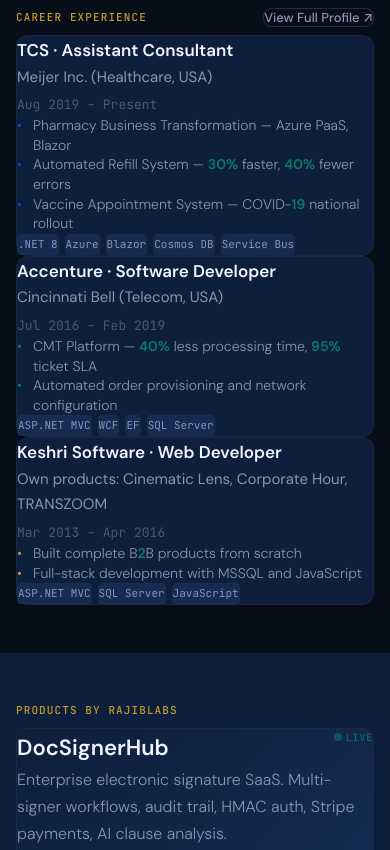
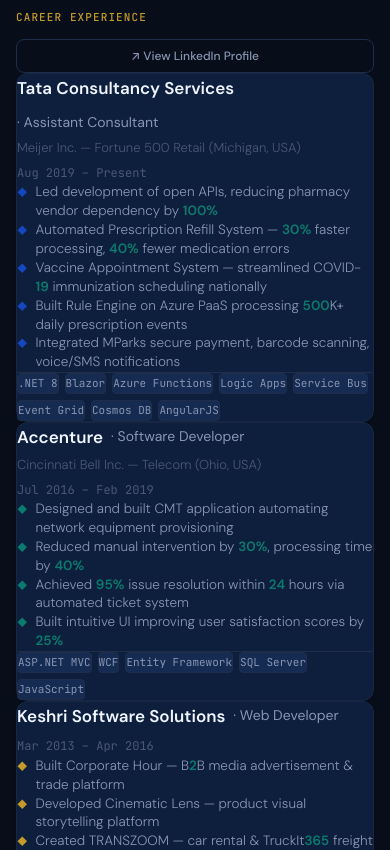
Before and after one commit to rajibmahata/rajiblabs-platform, a React (Vite) app in the folder frontend/: page / in a window 390 px wide. Shown: the part 6060-6910 px from the top of the page. Built offline with nearby package versions, Linux system fonts and the light colour scheme.

Commit message:
fix: Career section — fixed overlapping layout, populated with full resume data, elegant timeline with diamond bullets

```diff
--- a/frontend/src/components/sections/LinkedInSection.tsx
+++ b/frontend/src/components/sections/LinkedInSection.tsx
@@ -2,40 +2,49 @@
 import { motion, useInView } from 'framer-motion';
 import SectionLabel from '../ui/SectionLabel';
 import TechChip from '../ui/TechChip';
+import Button from '../ui/Button';
 
 const careerEntries = [
   {
-    company: 'TCS · Assistant Consultant',
+    company: 'Tata Consultancy Services',
+    role: 'Assistant Consultant',
     period: 'Aug 2019 – Present',
-    client: 'Meijer Inc. (Healthcare, USA)',
+    client: 'Meijer Inc. — Fortune 500 Retail (Michigan, USA)',
     achievements: [
-      'Pharmacy Business Transformation — Azure PaaS, Blazor',
-      'Automated Refill System — 30% faster, 40% fewer errors',
-      'Vaccine Appointment System — COVID-19 national rollout',
+      'Led development of open APIs, reducing pharmacy vendor dependency by 100%',
+      'Automated Prescription Refill System — 30% faster processing, 40% fewer medication errors',
+      'Vaccine Appointment System — streamlined COVID-19 immunization scheduling nationally',
+      'Built Rule Engine on Azure PaaS processing 500K+ daily prescription events',
+      'Integrated MParks secure payment, barcode scanning, voice/SMS notifications',
     ],
-    techStack: ['.NET 8', 'Azure', 'Blazor', 'Cosmos DB', 'Service Bus'],
+    techStack: ['.NET 8', 'Blazor', 'Azure Functions', 'Logic Apps', 'Service Bus', 'Event Grid', 'Cosmos DB', 'AngularJS'],
     color: 'var(--c-accent-blue)',
   },
   {
-    company: 'Accenture · Software Developer',
+    company: 'Accenture',
+    role: 'Software Developer',
     period: 'Jul 2016 – Feb 2019',
-    client: 'Cincinnati Bell (Telecom, USA)',
+    client: 'Cincinnati Bell Inc. — Telecom (Ohio, USA)',
     achievements: [
-      'CMT Platform — 40% less processing time, 95% ticket SLA',
-      'Automated order provisioning and network configuration',
+      'Designed and built CMT application automating network equipment provisioning',
+      'Reduced manual intervention by 30%, processing time by 40%',
+      'Achieved 95% issue resolution within 24 hours via automated ticket system',
+      'Built intuitive UI improving user satisfaction scores by 25%',
     ],
-    techStack: ['ASP.NET MVC', 'WCF', 'EF', 'SQL Server'],
+    techStack: ['ASP.NET MVC', 'WCF', 'Entity Framework', 'SQL Server', 'JavaScript'],
     color: 'var(--c-accent-teal)',
   },
   {
-    company: 'Keshri Software · Web Developer',
+    company: 'Keshri Software Solutions',
+    role: 'Web Developer',
     period: 'Mar 2013 – Apr 2016',
-    client: 'Own products: Cinematic Lens, Corporate Hour, TRANSZOOM',
     achievements: [
-      'Built complete B2B products from scratch',
-      'Full-stack development with MSSQL and JavaScript',
+      'Built Corporate Hour — B2B media advertisement & trade platform',
+      'Developed Cinematic Lens — product visual storytelling platform',
+      'Created TRANSZOOM — car rental & TruckIt365 freight matching solution',
+      'Full-stack ownership: database design to frontend deployment',
     ],
-    techStack: ['ASP.NET MVC', 'SQL Server', 'JavaScript'],
+    techStack: ['ASP.NET MVC', 'SQL Server', 'JavaScript', 'HTML/CSS', 'AJAX'],
     color: 'var(--c-accent-gold)',
   },
 ];
@@ -47,62 +56,45 @@
   return (
     <section className="section-pad" ref={sectionRef}>
       <div className="container-site">
-        <div className="flex items-start justify-between">
-          <SectionLabel>CAREER EXPERIENCE</SectionLabel>
-          <a
-            href="https://linkedin.com/in/rajib-mahata"
-            target="_blank"
-            rel="noopener noreferrer"
-            className="inline-flex items-center gap-1 px-4 py-2 text-xs font-medium rounded-md border transition-all"
-            style={{
-              fontFamily: 'var(--font-body)',
-              fontSize: 13,
-              color: 'var(--c-text-secondary)',
-              borderColor: 'var(--c-border)',
-              borderRadius: 'var(--radius-md)',
-              textDecoration: 'none',
-            }}
-            onMouseEnter={e => {
-              e.currentTarget.style.borderColor = 'var(--c-accent-blue)';
-              e.currentTarget.style.color = 'var(--c-text-primary)';
-            }}
-            onMouseLeave={e => {
-              e.currentTarget.style.borderColor = 'var(--c-border)';
-              e.currentTarget.style.color = 'var(--c-text-secondary)';
-            }}
-          >
-            View Full Profile ↗
-          </a>
+        {/* Header — fixed layout, no overlap */}
+        <div className="flex flex-col sm:flex-row sm:items-center sm:justify-between gap-3 mb-8">
+          <SectionLabel style={{ marginBottom: 0 }}>CAREER EXPERIENCE</SectionLabel>
+          <Button variant="ghost" size="sm" asLink href="https://linkedin.com/in/rajib-mahata">
+            ↗ View LinkedIn Profile
+          </Button>
         </div>
 
-        <div className="mt-8 relative">
-          {/* Vertical timeline line */}
-          <div className="absolute left-[11px] top-2 bottom-2 w-0.5 hidden sm:block"
+        {/* Timeline */}
+        <div className="relative">
+          {/* Vertical line — desktop only */}
+          <div className="hidden sm:block absolute left-[15px] top-3 bottom-3 w-px"
             style={{ background: 'var(--c-border)' }}
           />
 
-          <div className="space-y-10">
+          <div className="space-y-8 sm:space-y-6">
             {careerEntries.map((entry, i) => (
               <motion.div
                 key={entry.company}
-                initial={{ opacity: 0, x: -30 }}
+                initial={{ opacity: 0, x: -20 }}
                 animate={inView ? { opacity: 1, x: 0 } : {}}
-                transition={{ delay: i * 0.15, duration: 0.5 }}
-                className="relative pl-8 sm:pl-12"
+                transition={{ delay: i * 0.12, duration: 0.4 }}
+                className="relative sm:pl-12"
               >
-                {/* Timeline node */}
+                {/* Timeline node — desktop only */}
                 <div
-                  className="absolute left-[4px] sm:left-[4px] top-2 w-4 h-4 rounded-full border-2 z-10 hidden sm:block"
+                  className="hidden sm:flex absolute left-[8px] top-5 w-[15px] h-[15px] rounded-full z-10 items-center justify-center"
                   style={{
                     backgroundColor: 'var(--c-bg-primary)',
-                    borderColor: entry.color,
+                    border: `2.5px solid ${entry.color}`,
                   }}
                 />
 
-                {/* Content */}
+                {/* Card */}
                 <div className="card p-5 sm:p-6">
-                  <div className="flex flex-col sm:flex-row sm:items-start sm:justify-between gap-1 mb-3">
+                  {/* Header row */}
+                  <div className="flex flex-col sm:flex-row sm:items-start sm:justify-between gap-0.5 mb-3">
                     <div>
+                      <div className="flex items-center gap-2 flex-wrap">
                         <h3 style={{
                           fontFamily: 'var(--font-heading)',
                           fontSize: 17,
@@ -111,61 +103,68 @@
                         }}>
                           {entry.company}
                         </h3>
-                      <p style={{
-                        fontFamily: 'var(--font-heading)',
-                        fontSize: 15,
+                        <span style={{
+                          fontFamily: 'var(--font-body)',
+                          fontSize: 14,
                           fontWeight: 400,
                           color: 'var(--c-text-secondary)',
+                        }}>
+                          · {entry.role}
+                        </span>
+                      </div>
+                      <p style={{
+                        fontFamily: 'var(--font-body)',
+                        fontSize: 13,
+                        color: 'var(--c-text-muted)',
+                        marginTop: 2,
                       }}>
                         {entry.client}
                       </p>
                     </div>
                     <span style={{
                       fontFamily: 'var(--font-mono)',
-                      fontSize: 13,
+                      fontSize: 12,
                       color: 'var(--c-text-muted)',
                       flexShrink: 0,
+                      marginTop: 2,
                     }}>
                       {entry.period}
                     </span>
                   </div>
 
                   {/* Achievements */}
-                  <ul className="space-y-2 mb-4">
+                  <ul className="space-y-1.5 mb-4" style={{ listStyle: 'none' }}>
                     {entry.achievements.map((ach, j) => {
-                      // Highlight metric numbers
                       const parts = ach.split(/(\d+%?)/g);
                       return (
-                        <li key={j} style={{
+                        <li key={j} className="flex items-start gap-2"
+                          style={{
                             fontFamily: 'var(--font-body)',
-                          fontSize: 14,
+                            fontSize: 13.5,
                             color: 'var(--c-text-secondary)',
                             lineHeight: 'var(--lh-compact)',
-                          paddingLeft: 16,
-                          position: 'relative',
-                        }}>
-                          <span className="absolute left-0" style={{ color: entry.color }}>•</span>
+                          }}
+                        >
+                          <span style={{ color: entry.color, fontSize: 10, marginTop: 3, flexShrink: 0 }}>◆</span>
+                          <span>
                             {parts.map((part, k) =>
                               /\d+%?/.test(part) ? (
-                              <strong key={k} style={{
-                                color: 'var(--c-accent-teal)',
-                                fontWeight: 600,
-                              }}>
-                                {part}
-                              </strong>
-                            ) : (
-                              part
-                            )
+                                <strong key={k} style={{ color: 'var(--c-accent-teal)', fontWeight: 600 }}>{part}</strong>
+                              ) : part
                             )}
+                          </span>
                         </li>
                       );
                     })}
                   </ul>
 
-                  {/* Tech stack chips */}
-                  <div className="flex flex-wrap gap-1.5">
+                  {/* Tech stack */}
+                  <div className="flex flex-wrap gap-1.5 pt-3 border-t" style={{ borderColor: 'var(--c-border)' }}>
                     {entry.techStack.map(tech => (
-                      <TechChip key={tech} label={tech} category="backend" />
+                      <TechChip key={tech} label={tech} category={
+                        /azure|cloud|docker/i.test(tech) ? 'cloud' :
+                        /angular|javascript|html|css|ajax/i.test(tech) ? 'frontend' : 'backend'
+                      } />
                     ))}
                   </div>
                 </div>
--- a/frontend/src/components/ui/SectionLabel.tsx
+++ b/frontend/src/components/ui/SectionLabel.tsx
@@ -1,11 +1,12 @@
 interface SectionLabelProps {
   children: React.ReactNode;
   className?: string;
+  style?: React.CSSProperties;
 }
 
-export default function SectionLabel({ children, className = '' }: SectionLabelProps) {
+export default function SectionLabel({ children, className = '', style }: SectionLabelProps) {
   return (
-    <span className={`section-label ${className}`}>
+    <span className={`section-label ${className}`} style={style}>
       {children}
     </span>
   );
```
Lines whose indentation alone changed are shown as unchanged.
